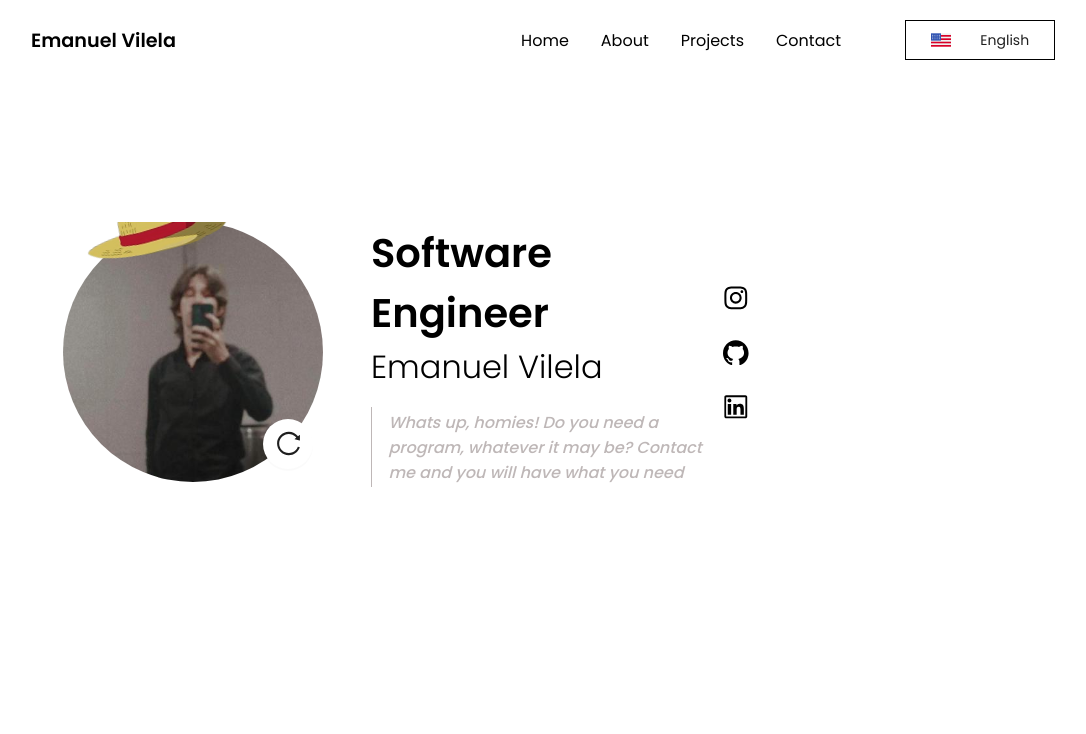
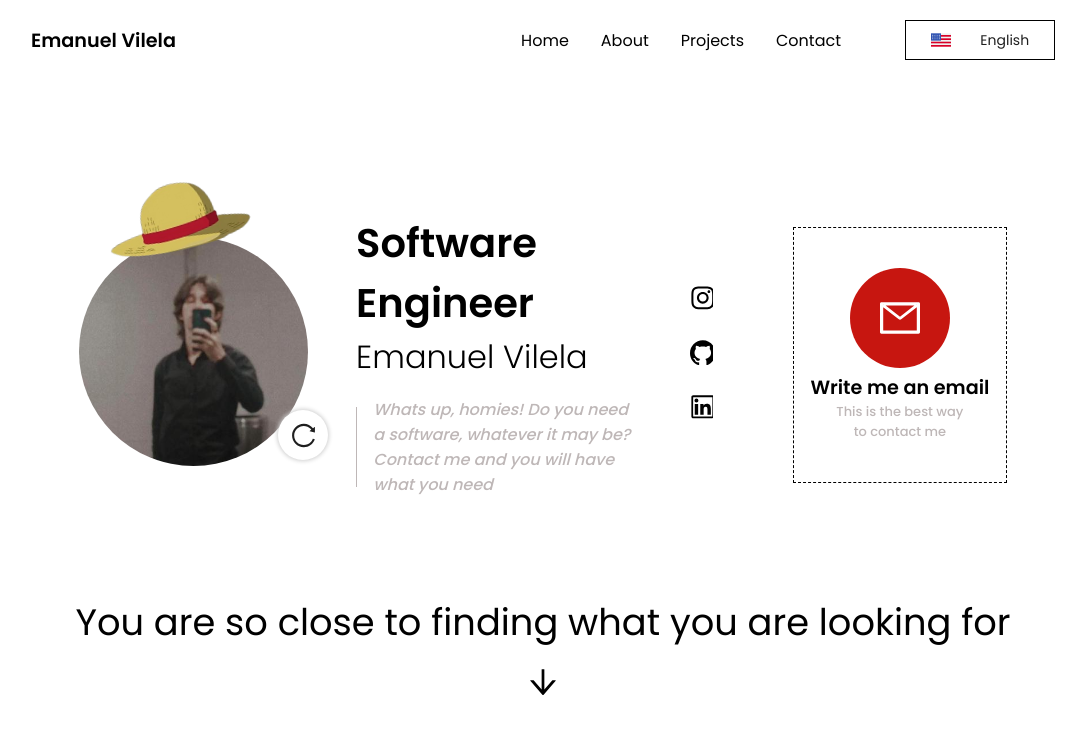
Before and after one commit to emanuelvsz/portfolio, a React (Vite) app: page / in a window 1280 px wide. Shown: the top 734 px of the page, without its empty margins (97-1183 px from the left). Built offline with nearby package versions, Linux system fonts and the light colour scheme.

Commit message:
Finishing the home page style

```diff
--- /dev/null
+++ b/src/pages/home/components/IntroductionCard/components/ContactSection/index.tsx
@@ -0,0 +1,20 @@
+// @ts-ignore
+import styles from './styles.module.scss';
+import { MailOutlined } from '@ant-design/icons';
+
+
+const ContactSection = () => {
+  return (
+    <a className={styles.contactSection}>
+      <section>
+        <MailOutlined />
+      </section>
+      <div>
+        <p className={styles.title}>Write me an email</p>
+        <p>This is the best way to contact me</p>
+      </div>
+    </a>
+  );
+};
+
+export { ContactSection };
--- /dev/null
+++ b/src/pages/home/components/IntroductionCard/components/ContactSection/styles.module.scss
@@ -0,0 +1,49 @@
+.contactSection {
+  margin-left: 5rem;
+  display: flex;
+  flex-direction: column;
+  justify-content: center;
+  align-items: center;
+  border: 1px dashed #000;
+  padding-block: 2.5em;
+  padding-inline: .5rem;
+  cursor: pointer;
+
+  section {
+    height: 100px;
+    width: 100px;
+    background-color: #c71610;
+    border-radius: 50%;
+    display: flex;
+    justify-content: center;
+    align-items: center;
+    margin-bottom: 5px;
+
+    svg {
+      color: #fff;
+      font-size: 2.5rem;
+    }
+  }
+
+  div {
+    display: flex;
+    flex-direction: column;
+    text-align: center;
+    align-items: center;
+    justify-content: center;
+
+    .title {
+      font-size: 1.2rem;
+      font-weight: 600;
+      width: 100%;
+      color: #000;
+    }
+
+    p {
+      font-size: small;
+      font-weight: 500;
+      width: 70%;
+      color: #beb7b7;
+    }
+  }
+}
--- a/src/pages/home/components/IntroductionCard/components/ProfileSection/styles.css
+++ b/src/pages/home/components/IntroductionCard/components/ProfileSection/styles.css
@@ -1,6 +1,5 @@
 #profileSection {
   width: 260px;
-  position: relative;
 }
 
 #profilePicture {
@@ -11,10 +10,9 @@
 
 #imageContainer {
   position: absolute;
-  left: -13px;
-  top: -100px;
+  left: 170px;
+  top: 120px;
   rotate: -16deg;
-  z-index: 100;
   height: 260px;
 }
 
@@ -32,9 +30,10 @@
   display: flex;
   justify-content: center;
   align-items: center;
-  bottom: 20px;
-  right: 10px;
+  top: 410px;
+  left: 375px;
   border: 0px;
+  box-shadow: 0 0 4px 1px #cfcfcf;
 }
 
 #reloadIcon {
--- a/src/pages/home/components/IntroductionCard/components/TextSection/index.tsx
+++ b/src/pages/home/components/IntroductionCard/components/TextSection/index.tsx
@@ -9,7 +9,7 @@ const TextSection = () => {
       <div className={styles.phraseSection}>
         <div></div>
         <i>
-          Whats up, homies! Do you need a program, whatever it may be? Contact
+          Whats up, homies! Do you need a software, whatever it may be? Contact
           me and you will have what you need
         </i>
       </div>
--- a/src/pages/home/components/IntroductionCard/components/TextSection/styles.module.scss
+++ b/src/pages/home/components/IntroductionCard/components/TextSection/styles.module.scss
@@ -4,7 +4,7 @@
   flex-direction: column;
   justify-content: center;
   margin-left: 3rem;
-  margin-right: 1rem;
+  margin-right: 3rem;
 
   .title {
     font-size: 2.5rem;
--- a/src/pages/home/components/IntroductionCard/index.tsx
+++ b/src/pages/home/components/IntroductionCard/index.tsx
@@ -1,3 +1,4 @@
+import { ContactSection } from './components/ContactSection';
 import { ProfileSection } from './components/ProfileSection';
 import { SocialMediaSection } from './components/SocialMediaSection';
 import { TextSection } from './components/TextSection';
@@ -9,6 +10,7 @@ const IntroductionCard = () => {
       <ProfileSection />
       <TextSection />
       <SocialMediaSection />
+      <ContactSection />
     </div>
   );
 };
--- a/src/pages/home/components/IntroductionCard/styles.css
+++ b/src/pages/home/components/IntroductionCard/styles.css
@@ -1,7 +1,7 @@
 .introductionCard {
   height: 350px;
   width: 100%;
-  padding-inline: 10rem;
+  padding-inline: 11rem;
   margin-top: 100px;
   display: flex;
   align-items: center;
--- /dev/null
+++ b/src/pages/home/components/MotivationalText/index.tsx
@@ -0,0 +1,15 @@
+import { ArrowDownOutlined } from '@ant-design/icons';
+
+// @ts-ignore
+import styles from './styles.module.scss';
+
+const MotivationalText = () => {
+  return (
+    <div className={styles.container}>
+      <p>You are so close to finding what you are looking for</p>
+      <ArrowDownOutlined />
+    </div>
+  );
+};
+
+export { MotivationalText };
--- /dev/null
+++ b/src/pages/home/components/MotivationalText/styles.module.scss
@@ -0,0 +1,18 @@
+.container {
+  height: max-content;
+  width: 100%;
+  display: flex;
+  justify-content: center;
+  align-items: center;
+  margin-top: 4rem;
+  flex-direction: column;
+  gap: 1rem;
+
+  p {
+    font-size: 2.3rem;
+  }
+
+  svg {
+    font-size: 2rem;
+  }
+}
--- a/src/pages/home/index.tsx
+++ b/src/pages/home/index.tsx
@@ -1,5 +1,6 @@
 import { Header } from '../../components/Header';
 import { IntroductionCard } from './components/IntroductionCard';
+import { MotivationalText } from './components/MotivationalText';
 import './styles.css';
 
 function HomePage() {
@@ -7,6 +8,7 @@ function HomePage() {
     <div className="homePage">
       <Header />
       <IntroductionCard />
+      <MotivationalText />
     </div>
   );
 }
--- a/src/pages/home/styles.css
+++ b/src/pages/home/styles.css
@@ -1,6 +1,5 @@
 .homePage {
   width: 100%;
-  height: 100vh;
   display: flex;
   flex-direction: column;
 }
```
